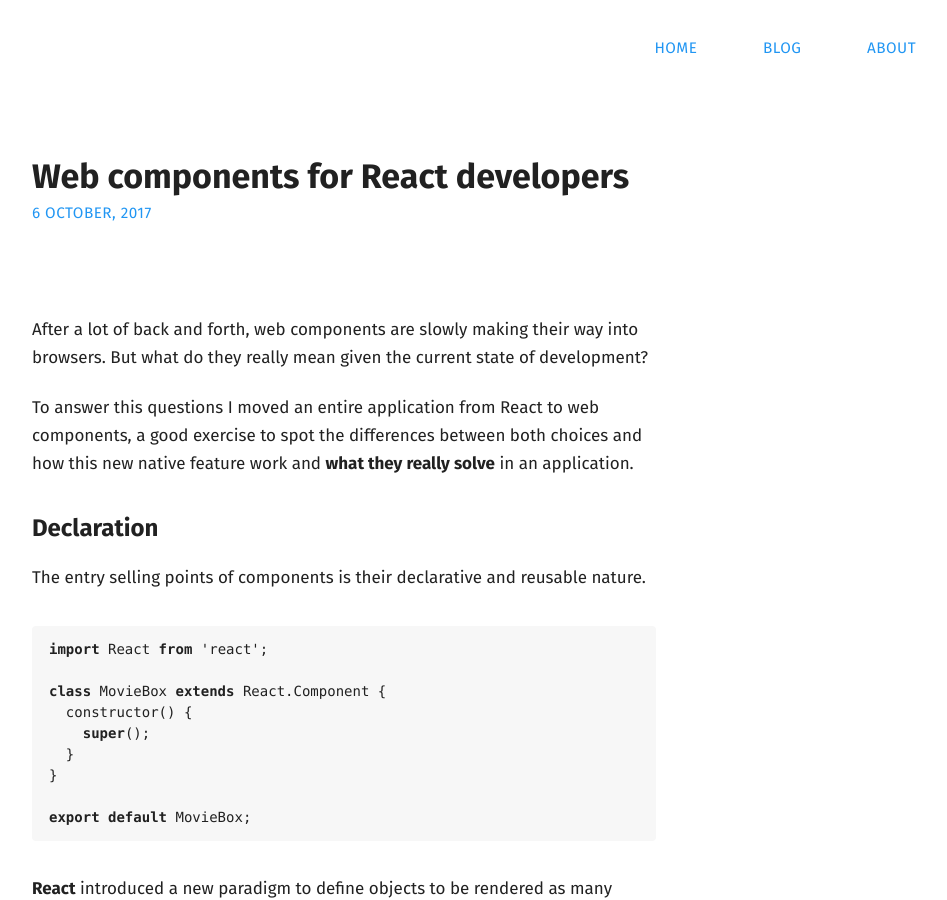
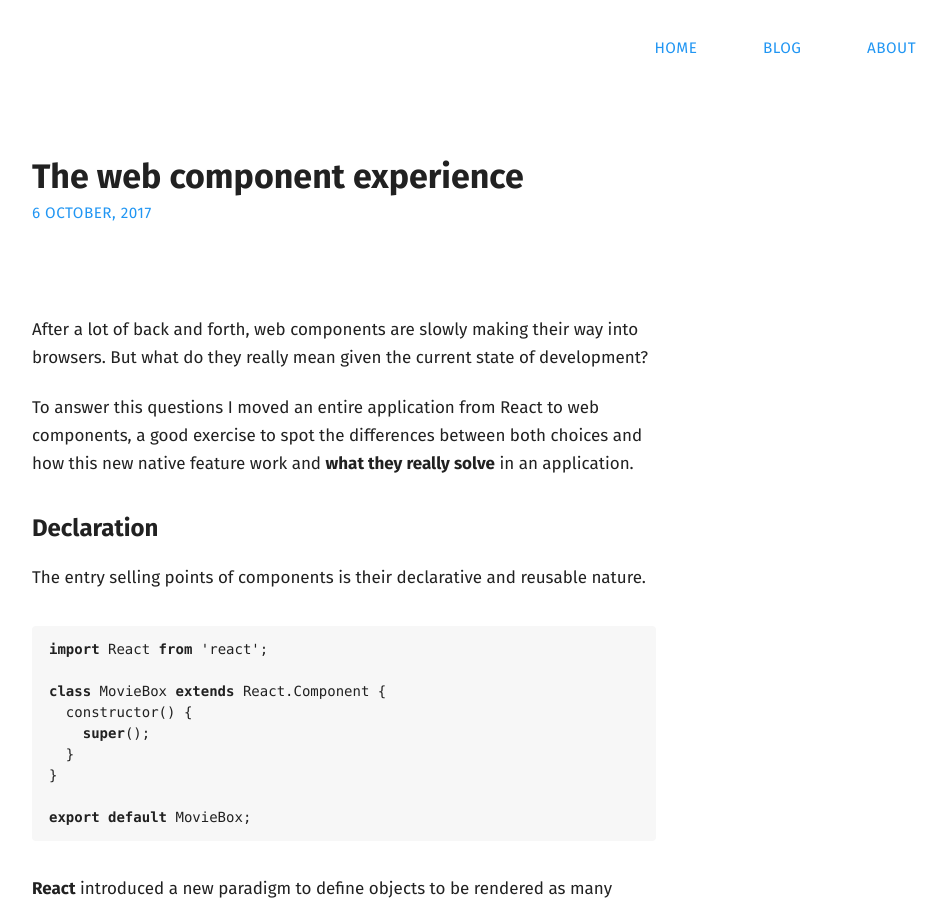
Before and after one commit to jeremenichelli/jeremenichelli.github.io, a Jekyll site: the page built from _posts/2017-10-06-the-web-components-experience.md, in a window 1280 px wide and 900 px high. Shown: the whole window, without its empty margins (296-1243 px from the left). Built offline with Jekyll 4.4.1, drawn with Linux system fonts in a browser that asks for light colours.

Commit message:
Update name on last post

```diff
--- a/_posts/2017-10-06-web-components-for-react-developers.md
+++ b/_posts/2017-10-06-the-web-components-experience.md
@@ -1,5 +1,5 @@
 ---
-title: Web components for React developers
+title: The web component experience
 resume: After a lot of back and forth, web components are slowly making their way into browsers. But what do they really mean given the current state of development?
 ---
 
```
